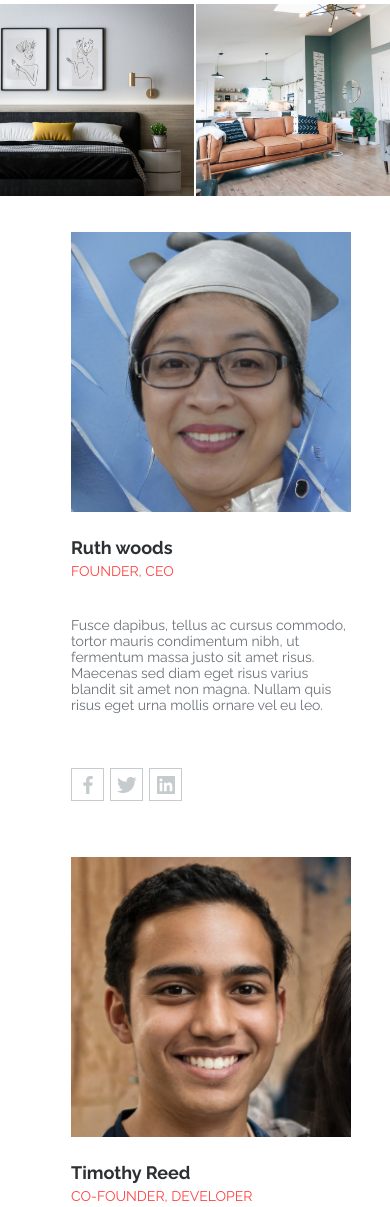
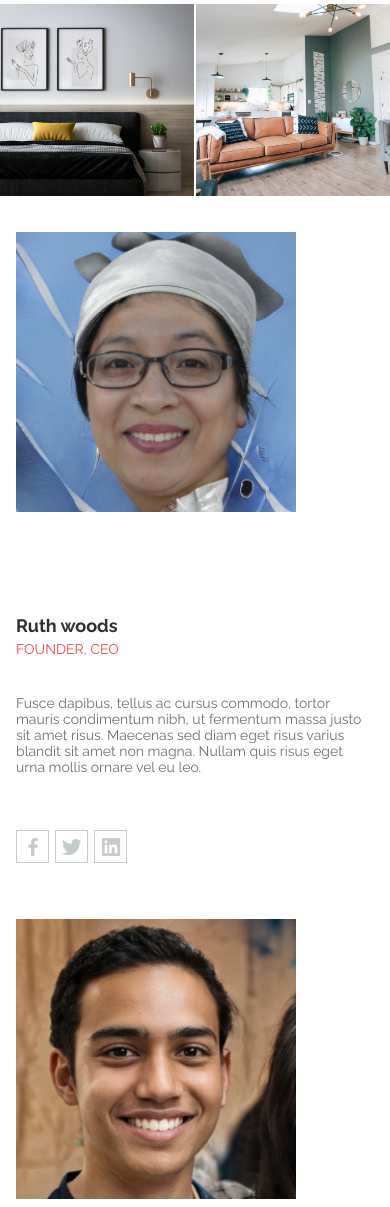
Before and after one commit to VolhaSavenok/ActiveBox, a plain HTML site: page index.html in a window 390 px wide. Shown: the part 2559-3766 px from the top of the page. Drawn offline with Linux system fonts and the light colour scheme; files whose address does not match are found by name.

Commit message:
changed styles in mobile vrsion

```diff
--- a/styles/styles.scss
+++ b/styles/styles.scss
@@ -410,11 +410,11 @@ line-height: 21px;
     margin-bottom: 114px;
     @media screen and (max-width: 1024px){
         margin-bottom: 78px;
-        padding: 0 16px;
+
     }
 
     @media screen and (max-width:767px){
-    margin-bottom: 646px;
+    margin-bottom: 41px;
     }
 
     &__container{
@@ -427,7 +427,7 @@ line-height: 21px;
            column-gap: 25px;
         }
         @media screen and (max-width:767px){
-           max-width: 280px;
+
            grid-template-columns: 1fr;
            row-gap: 56px;
         }
@@ -550,6 +550,7 @@ line-height: 21px;
     display: grid;
     grid-template-columns: 49% 51%;
     margin-bottom: 104px;
+
     @media screen and (max-width: 1024px){
         margin-bottom: 111px;
     }
@@ -628,10 +629,11 @@ line-height: 21px;
     }
 }
 .start{
-    margin-bottom: 114px;
+
 
     &__container{
      max-width: 1170px;
+     margin-bottom: 114px;
 
      @media screen and (max-width:1024px){
         margin-bottom: 78px;
```
Also changed, not shown: styles/styles.css, 1 other file.
